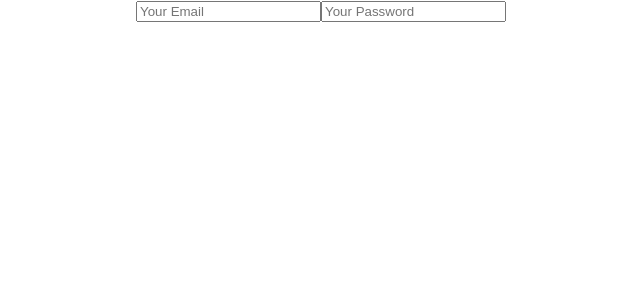
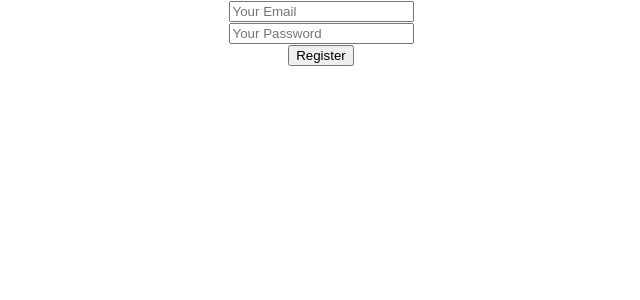
Before and after one commit to RafiTahmid/email-pass-auth, a React (Create React App) app: page / in a window 1280 px wide. Shown: the top 300 px of the page, without its empty margins (319-959 px from the left). Built offline with nearby package versions, Linux system fonts and the light colour scheme.

Commit message:
added handler on form

```diff
--- a/src/App.js
+++ b/src/App.js
@@ -3,12 +3,28 @@ import "./App.css";
 import app from "./firebase/firebase.init";
 
 const auth = getAuth(app);
+
+const handleRegister = (event) => {
+  event.preventDefault();
+  const email = event.target.email.value;
+  const password = event.target.password.value;
+  console.log(email, password);
+};
+
 function App() {
   return (
     <div className="App">
-      <form>
-        <input type="email" name="" id="" placeholder="Your Email" />
-        <input type="password" name="" id="" placeholder="Your Password" />
+      <form onSubmit={handleRegister}>
+        <input type="email" name="email" id="" placeholder="Your Email" />
+        <br />
+        <input
+          type="password"
+          name="password"
+          id=""
+          placeholder="Your Password"
+        />
+        <br />
+        <button className="submit">Register</button>
       </form>
     </div>
   );
```
